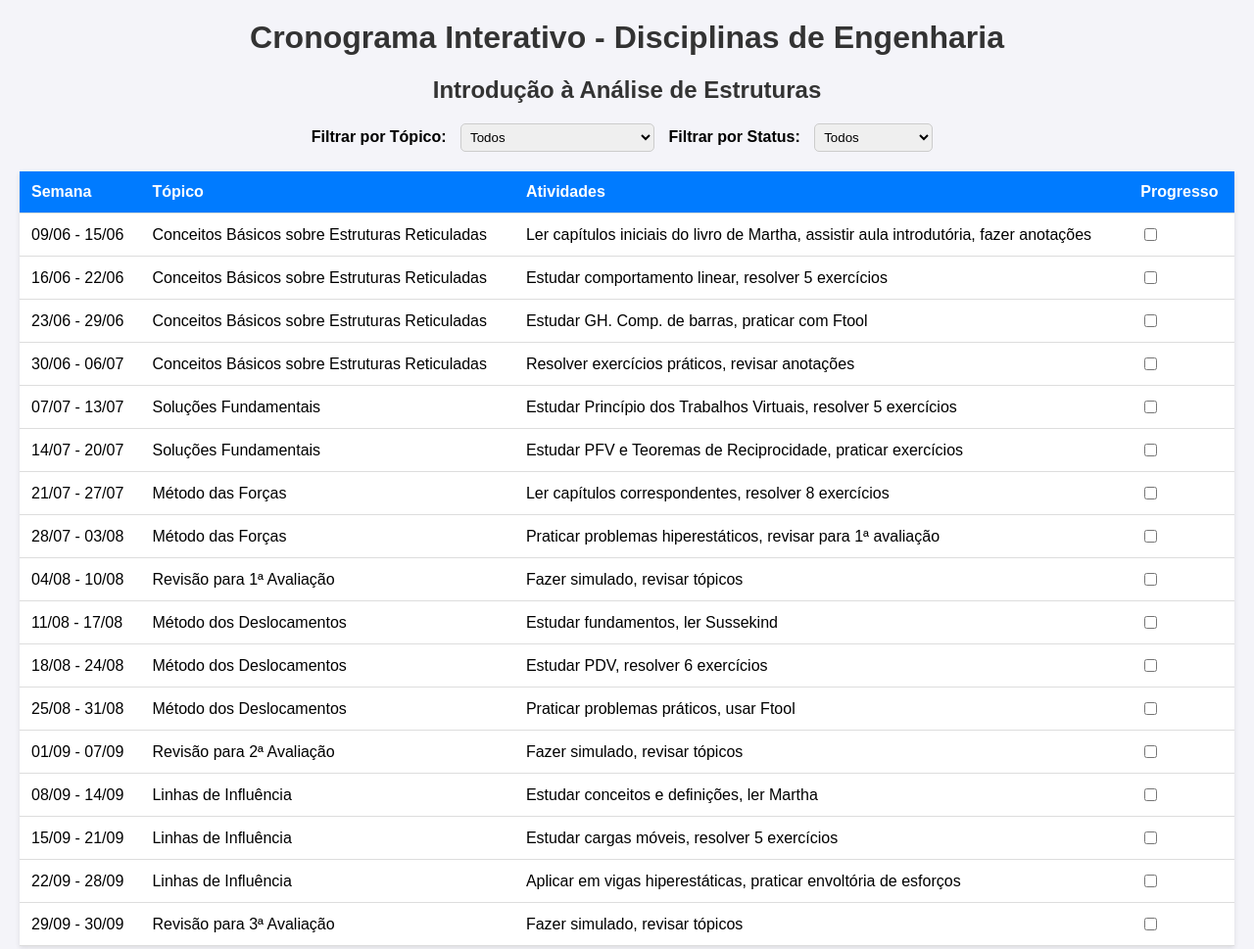
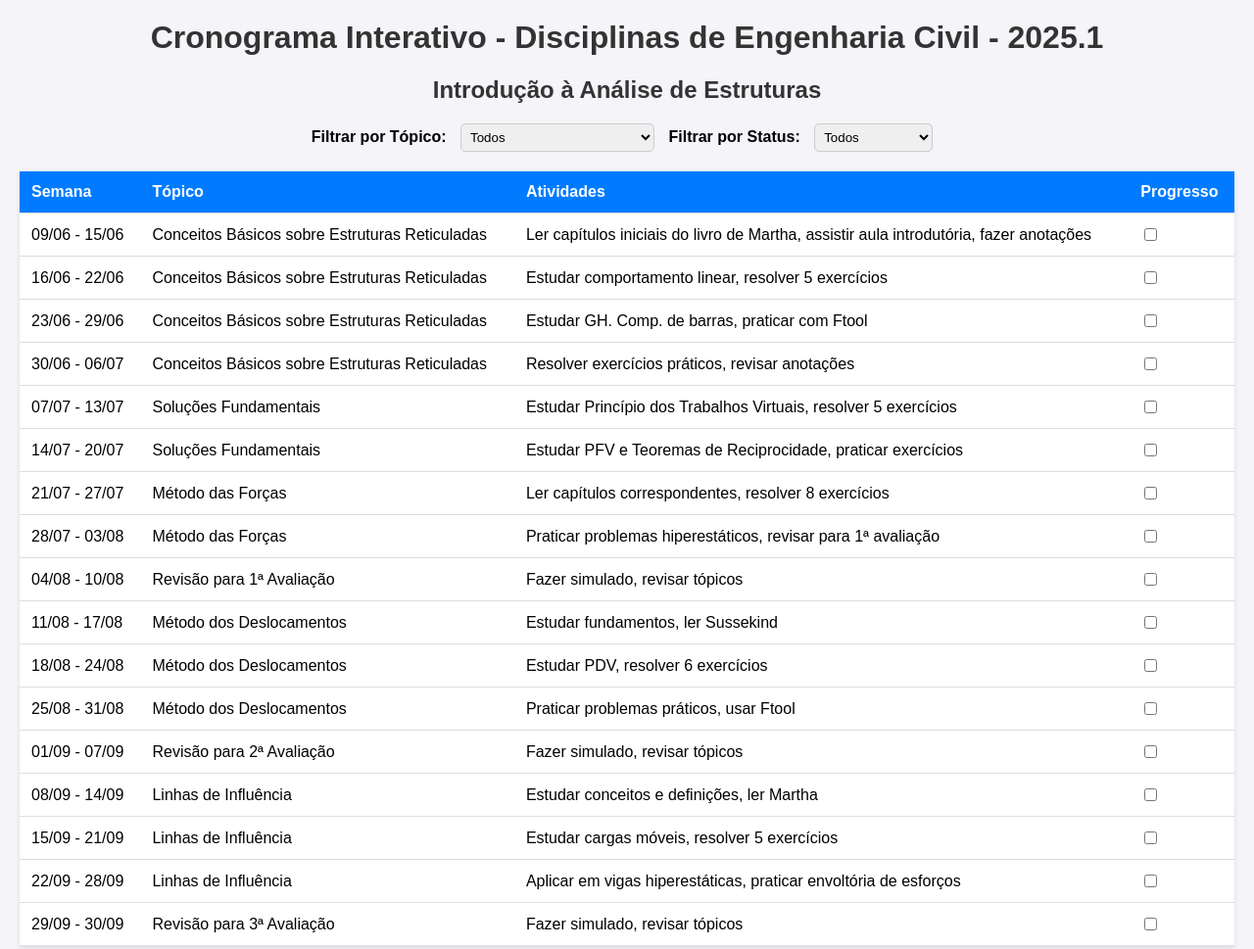
Before and after one commit to wesleydevison/Disciplinas_EngCivil, a plain HTML site: page index.html in a window 1280 px wide. Shown: the top 969 px of the page at 98% size. Drawn offline with Linux system fonts and the light colour scheme.

Commit message:
Update index.html

```diff
--- a/index.html
+++ b/index.html
@@ -101,9 +101,9 @@
     </style>
 </head>
 <body>
-    <h1>Cronograma Interativo - Disciplinas de Engenharia</h1>
+    <h1>Cronograma Interativo - Disciplinas de Engenharia Civil - 2025.1</h1>
 
-    <!-- Introdução à Análise de Estruturas -->
+    <!-- Análise de Estrutural 1 -->
     <h2>Introdução à Análise de Estruturas</h2>
     <div class="filter-container">
         <label for="topic-filter-estruturas">Filtrar por Tópico:</label>
```
